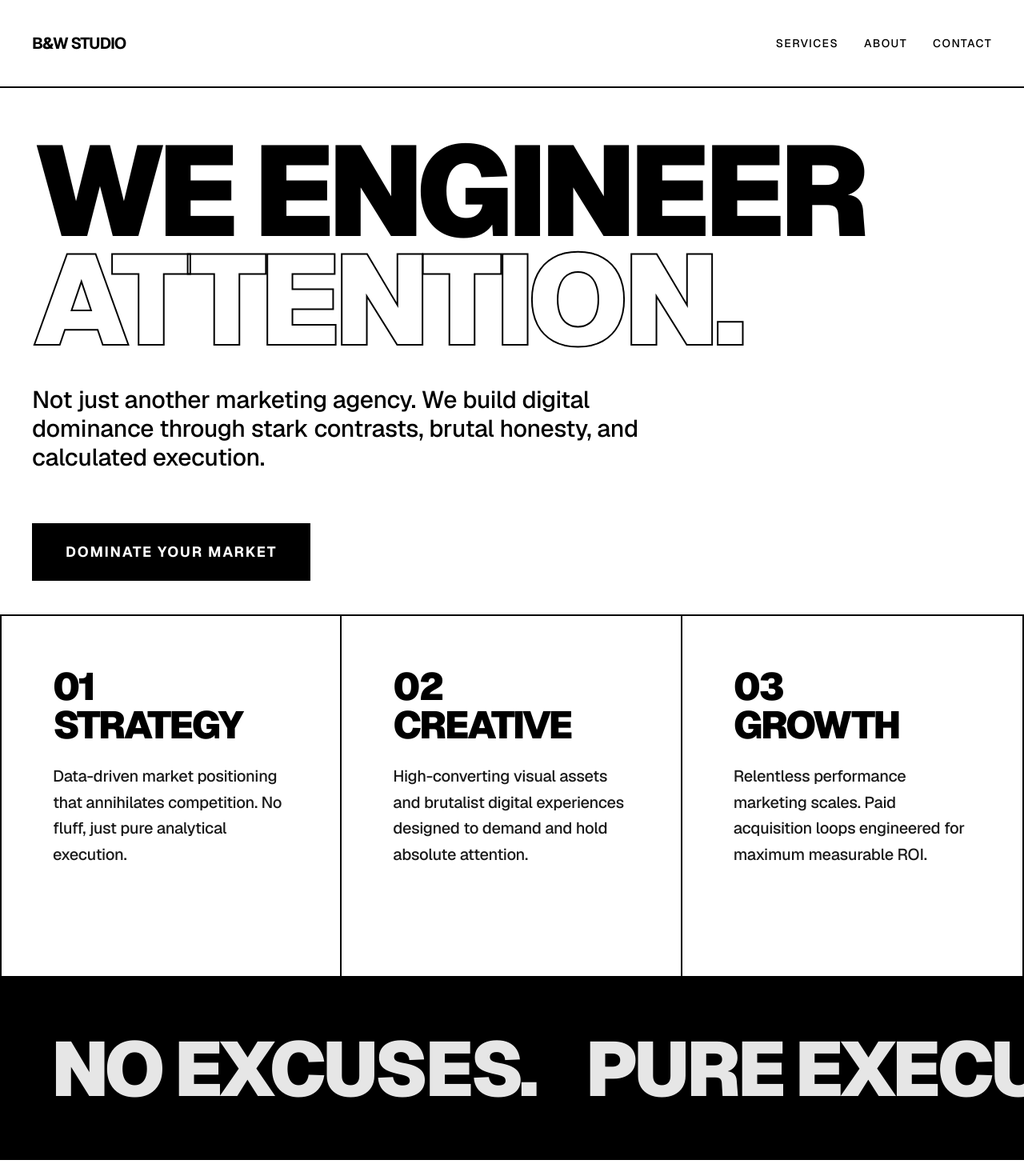
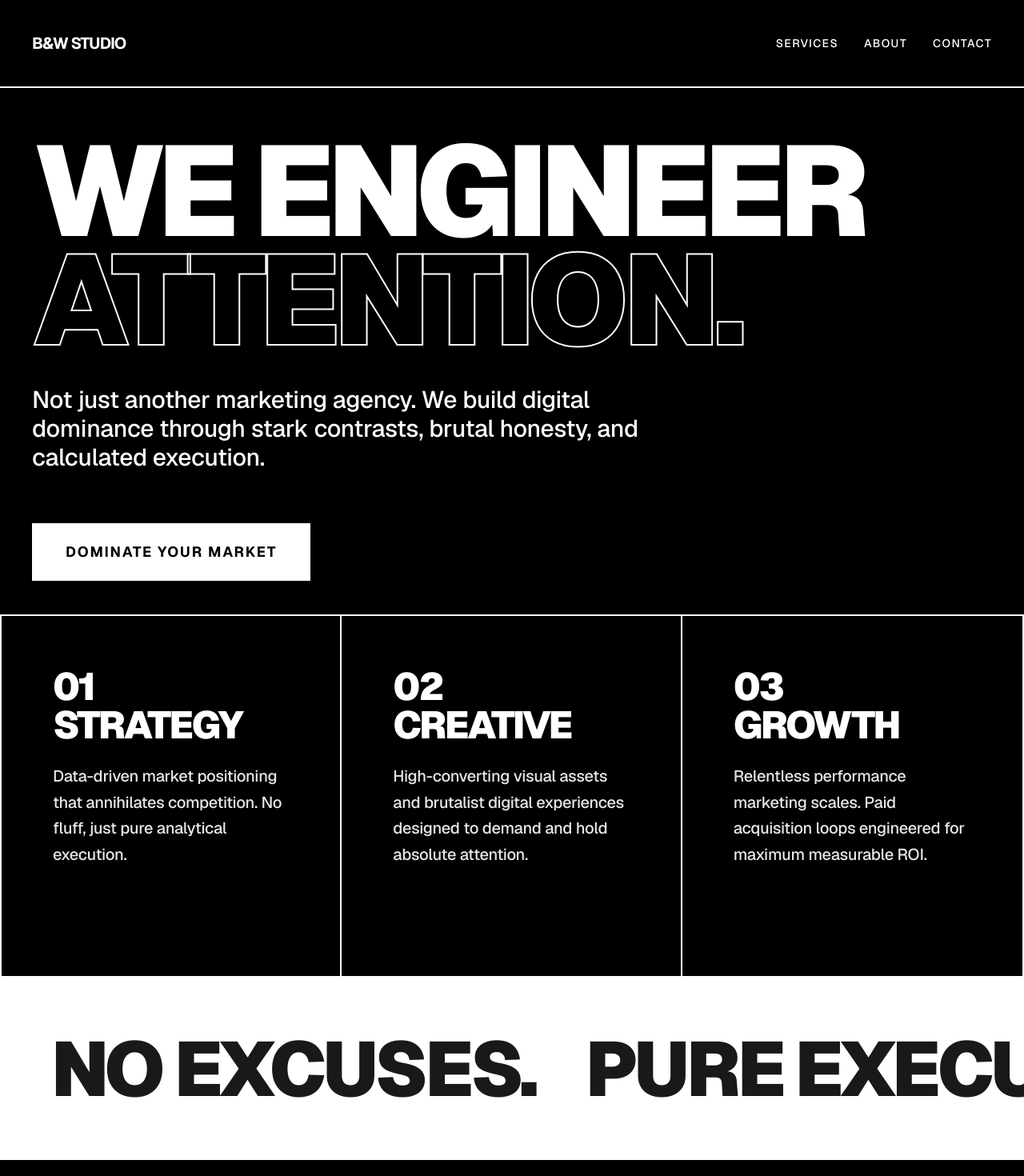
Before and after one commit to 249f/nextjs-website, a Next.js app: page / in a window 1280 px wide. Shown: the top 1470 px of the page at 80% size. Built offline with nearby package versions, Linux system fonts and the light colour scheme.

Commit message:
black theme

```diff
--- a/app/globals.css
+++ b/app/globals.css
@@ -2,8 +2,8 @@
 
 :root {
   /* Stark, brutalist black and white palette */
-  --background: #ffffff;
-  --foreground: #000000;
+  --background: #000000;
+  --foreground: #ffffff;
 }
 
 @theme inline {
@@ -67,15 +67,24 @@ body {
   animation: fadeInUp 0.8s cubic-bezier(0.16, 1, 0.3, 1) forwards;
 }
 
-.delay-100 { animation-delay: 100ms; }
-.delay-200 { animation-delay: 200ms; }
-.delay-300 { animation-delay: 300ms; }
+.delay-100 {
+  animation-delay: 100ms;
+}
+
+.delay-200 {
+  animation-delay: 200ms;
+}
+
+.delay-300 {
+  animation-delay: 300ms;
+}
 
 @keyframes fadeInUp {
   from {
     opacity: 0;
     transform: translateY(20px);
   }
+
   to {
     opacity: 1;
     transform: translateY(0);
--- a/app/page.tsx
+++ b/app/page.tsx
@@ -3,9 +3,9 @@ import Link from 'next/link';
 
 export default function Home() {
   return (
-    <div className="w-full bg-white text-black font-sans selection:bg-black selection:text-white">
+    <div className="w-full bg-black text-white font-sans selection:bg-white selection:text-black">
       {/* Navigation */}
-      <nav className="fixed top-0 left-0 w-full p-6 md:p-10 flex justify-between items-center z-50 bg-white/90 backdrop-blur-sm border-b-2 border-black">
+      <nav className="fixed top-0 left-0 w-full p-6 md:p-10 flex justify-between items-center z-50 bg-black/90 backdrop-blur-sm border-b-2 border-white">
         <Link href="/" className="text-xl font-bold tracking-tighter uppercase transition-opacity hover:opacity-70">
           B&amp;W Studio
         </Link>
@@ -23,13 +23,13 @@ export default function Home() {
           <div className="max-w-7xl mx-auto w-full">
             <h1 className="text-6xl md:text-8xl lg:text-[10rem] font-black uppercase leading-[0.85] tracking-tighter fade-in-up">
               We engineer<br />
-              <span className="text-transparent" style={{ WebkitTextStroke: '2px black' }}>attention.</span>
+              <span className="text-transparent" style={{ WebkitTextStroke: '2px white' }}>attention.</span>
             </h1>
             <p className="mt-10 text-xl md:text-3xl max-w-3xl font-medium fade-in-up delay-100">
               Not just another marketing agency. We build digital dominance through stark contrasts, brutal honesty, and calculated execution.
             </p>
             <div className="mt-16 fade-in-up delay-200">
-               <Link href="#contact" className="inline-flex items-center justify-center px-10 py-5 bg-black text-white font-bold uppercase tracking-widest hover-invert border-brutal transition-all text-lg">
+              <Link href="#contact" className="inline-flex items-center justify-center px-10 py-5 bg-white text-black font-bold uppercase tracking-widest hover-invert border-brutal transition-all text-lg">
                 Dominate your market
               </Link>
             </div>
@@ -37,13 +37,13 @@ export default function Home() {
         </section>
 
         {/* Services Grid */}
-        <section id="services" className="border-t-2 border-black border-brutal border-l-0 border-r-0 border-b-0 mt-12 md:mt-0">
-          <div className="grid grid-cols-1 md:grid-cols-3 divide-y-2 md:divide-y-0 md:divide-x-2 divide-black">
+        <section id="services" className="border-t-2 border-white border-brutal border-l-0 border-r-0 border-b-0 mt-12 md:mt-0">
+          <div className="grid grid-cols-1 md:grid-cols-3 divide-y-2 md:divide-y-0 md:divide-x-2 divide-white">
 
             {/* Service 1 */}
             <div className="p-10 md:p-16 hover-invert group flex flex-col justify-between min-h-[450px]">
               <div>
-                <h3 className="text-4xl md:text-5xl font-black uppercase tracking-tighter mb-6">01<br/>Strategy</h3>
+                <h3 className="text-4xl md:text-5xl font-black uppercase tracking-tighter mb-6">01<br />Strategy</h3>
                 <p className="text-lg md:text-xl font-medium opacity-90 group-hover:opacity-100 leading-relaxed">
                   Data-driven market positioning that annihilates competition. No fluff, just pure analytical execution.
                 </p>
@@ -56,7 +56,7 @@ export default function Home() {
             {/* Service 2 */}
             <div className="p-10 md:p-16 hover-invert group flex flex-col justify-between min-h-[450px]">
               <div>
-                <h3 className="text-4xl md:text-5xl font-black uppercase tracking-tighter mb-6">02<br/>Creative</h3>
+                <h3 className="text-4xl md:text-5xl font-black uppercase tracking-tighter mb-6">02<br />Creative</h3>
                 <p className="text-lg md:text-xl font-medium opacity-90 group-hover:opacity-100 leading-relaxed">
                   High-converting visual assets and brutalist digital experiences designed to demand and hold absolute attention.
                 </p>
@@ -69,7 +69,7 @@ export default function Home() {
             {/* Service 3 */}
             <div className="p-10 md:p-16 hover-invert group flex flex-col justify-between min-h-[450px]">
               <div>
-                <h3 className="text-4xl md:text-5xl font-black uppercase tracking-tighter mb-6">03<br/>Growth</h3>
+                <h3 className="text-4xl md:text-5xl font-black uppercase tracking-tighter mb-6">03<br />Growth</h3>
                 <p className="text-lg md:text-xl font-medium opacity-90 group-hover:opacity-100 leading-relaxed">
                   Relentless performance marketing scales. Paid acquisition loops engineered for maximum measurable ROI.
                 </p>
@@ -83,7 +83,7 @@ export default function Home() {
         </section>
 
         {/* Marquee or Bold Statement */}
-        <section className="bg-black text-white p-10 md:p-16 overflow-hidden flex items-center border-y-2 border-black hover-invert hover:border-black cursor-default transition-none">
+        <section className="bg-white text-black p-10 md:p-16 overflow-hidden flex items-center border-y-2 border-white hover-invert hover:border-white cursor-default transition-none">
           <h2 className="text-5xl md:text-8xl font-black uppercase tracking-tighter whitespace-nowrap opacity-90">
             NO EXCUSES. &nbsp;&nbsp; PURE EXECUTION. &nbsp;&nbsp; NO EXCUSES. &nbsp;&nbsp; PURE EXECUTION.
           </h2>
@@ -94,7 +94,7 @@ export default function Home() {
           <div className="max-w-7xl mx-auto w-full grid grid-cols-1 md:grid-cols-2 gap-16 py-16">
             <div>
               <h2 className="text-5xl md:text-8xl font-black uppercase leading-[0.9] tracking-tighter mb-10">
-                  Lets Talk<br/>Business.
+                Lets Talk<br />Business.
               </h2>
               <a href="mailto:hello@bwstudio.com" className="text-2xl md:text-5xl font-bold link-underline pb-2 inline-block">
                 hello@bwstudio.com
@@ -106,7 +106,7 @@ export default function Home() {
               <a href="#" className="link-underline">Twitter</a>
             </div>
           </div>
-          <div className="max-w-7xl mx-auto w-full mt-auto pt-10 border-t-2 border-black flex flex-col md:flex-row justify-between items-center gap-4 font-bold text-sm uppercase tracking-widest">
+          <div className="max-w-7xl mx-auto w-full mt-auto pt-10 border-t-2 border-white flex flex-col md:flex-row justify-between items-center gap-4 font-bold text-sm uppercase tracking-widest">
             <span>&copy; {new Date().getFullYear()} B&amp;W Studio</span>
             <span>All rights reserved.</span>
           </div>
```
Lines whose indentation alone changed are shown as unchanged.
